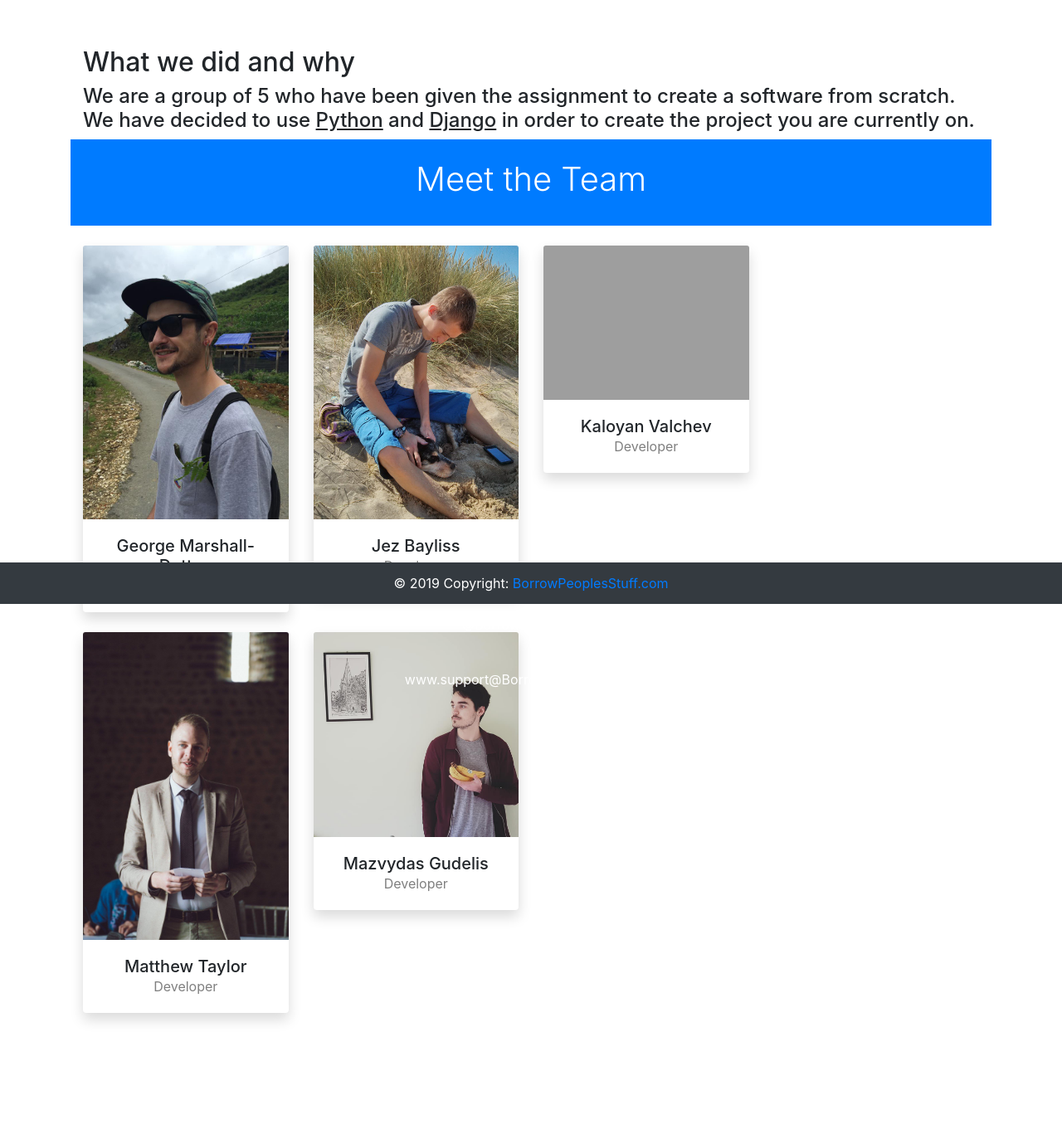
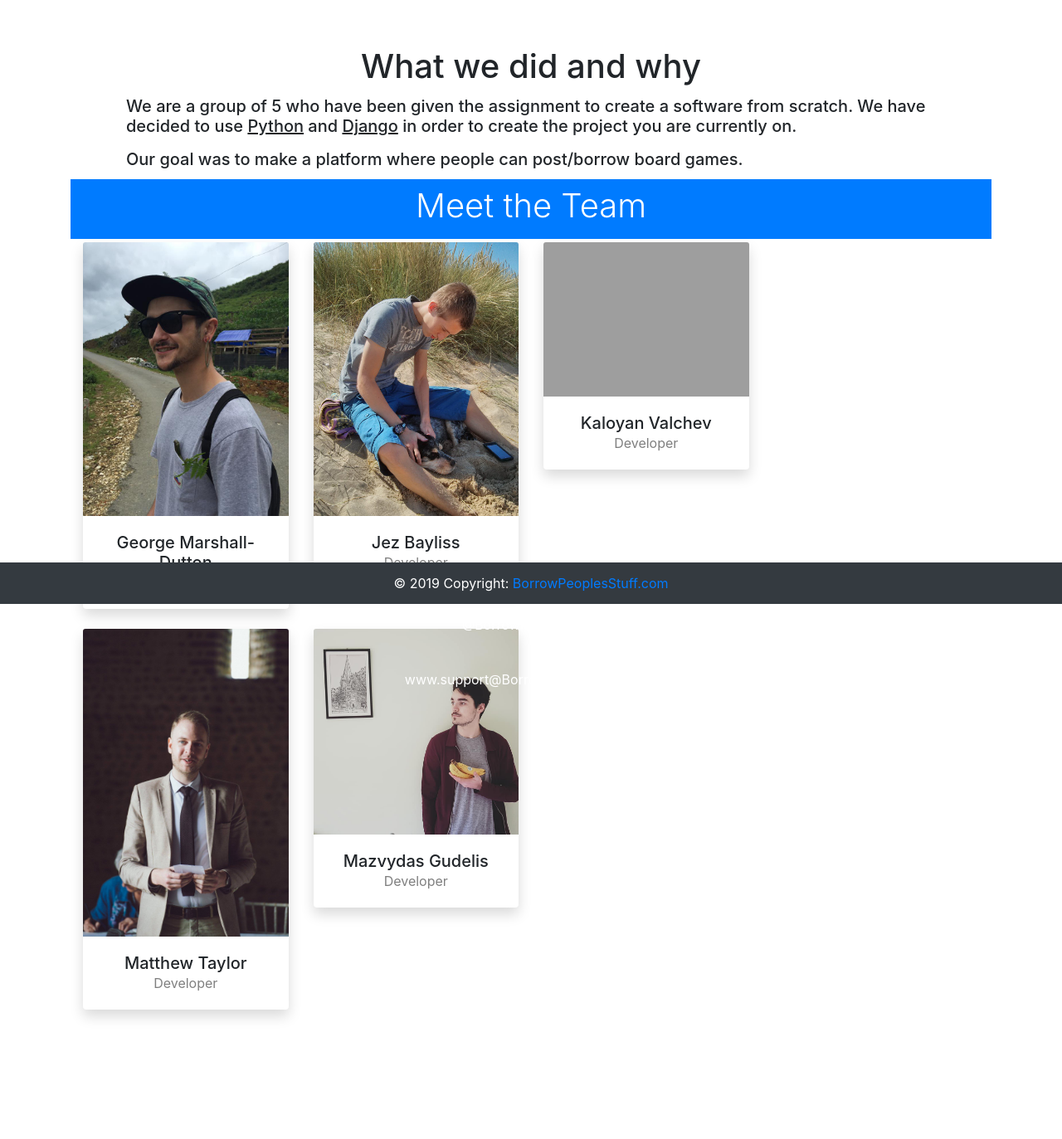
Before and after one commit to KalaOne/Group-Project-Rental-System, a Django app: page /about/ in a window 1280 px wide. Shown: the part 72-1445 px from the top of the page at 83% size. After the commit the page ends 1300 px from the top, so only its background shows below. Run offline with Django 3.2, Linux system fonts and the light colour scheme; some libraries are stand-ins or nearby versions; grey boxes are pictures that could not be loaded.

Commit message:
About page tune up, "my listings" scrolling menu made larger

```diff
--- a/rentalsystem/templates/rentalsystem/about.html
+++ b/rentalsystem/templates/rentalsystem/about.html
@@ -4,12 +4,13 @@
 
 {% block content %}
 <!-- Header -->
-<div class="container"><p class="h2">What we did and why</p>
-<p class="h4">We are a group of 5 who have been given the assignment to create a software from scratch.
+<div class="container"><p class="h1 font-family text-center">What we did and why</p>
+<p class="h5 ml-5 p-1">We are a group of 5 who have been given the assignment to create a software from scratch.
 We have decided to use <u>Python</u> and <u>Django</u> in order to create the project you are currently on.</p>
+<p class="h5 ml-5 p-1">Our goal was to make a platform where people can post/borrow board games. </p>
 
 </div>
-<header class="bg-primary text-center py-4 mb-4">
+<header class="bg-primary text-center py-2 mb-1">
     <div class="container">
       <h1 class="font-weight-light text-white">Meet the Team</h1>
     </div>
--- a/rentalsystem/templates/rentalsystem/my_listings.html
+++ b/rentalsystem/templates/rentalsystem/my_listings.html
@@ -18,7 +18,7 @@
                                         </tr>
                                     </table>
                                 </div>
-                                <div class="text-white bg-secondary mb-3" style="overflow-y: scroll; height:400px;">
+                                <div class="text-white bg-secondary mb-3" style="overflow-y: scroll; height:680px;">
 
                                     <div class="card-body">
                                         {% if items.count > 0 %}
```
